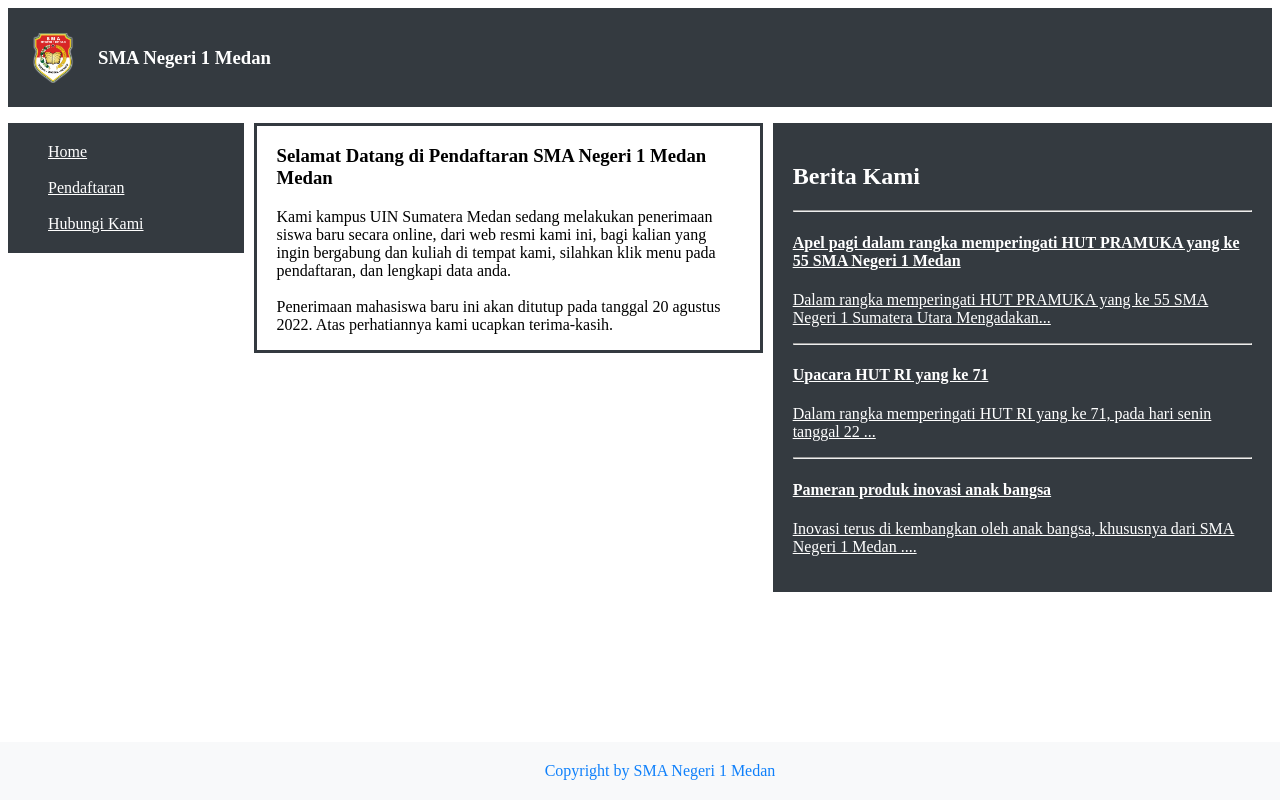
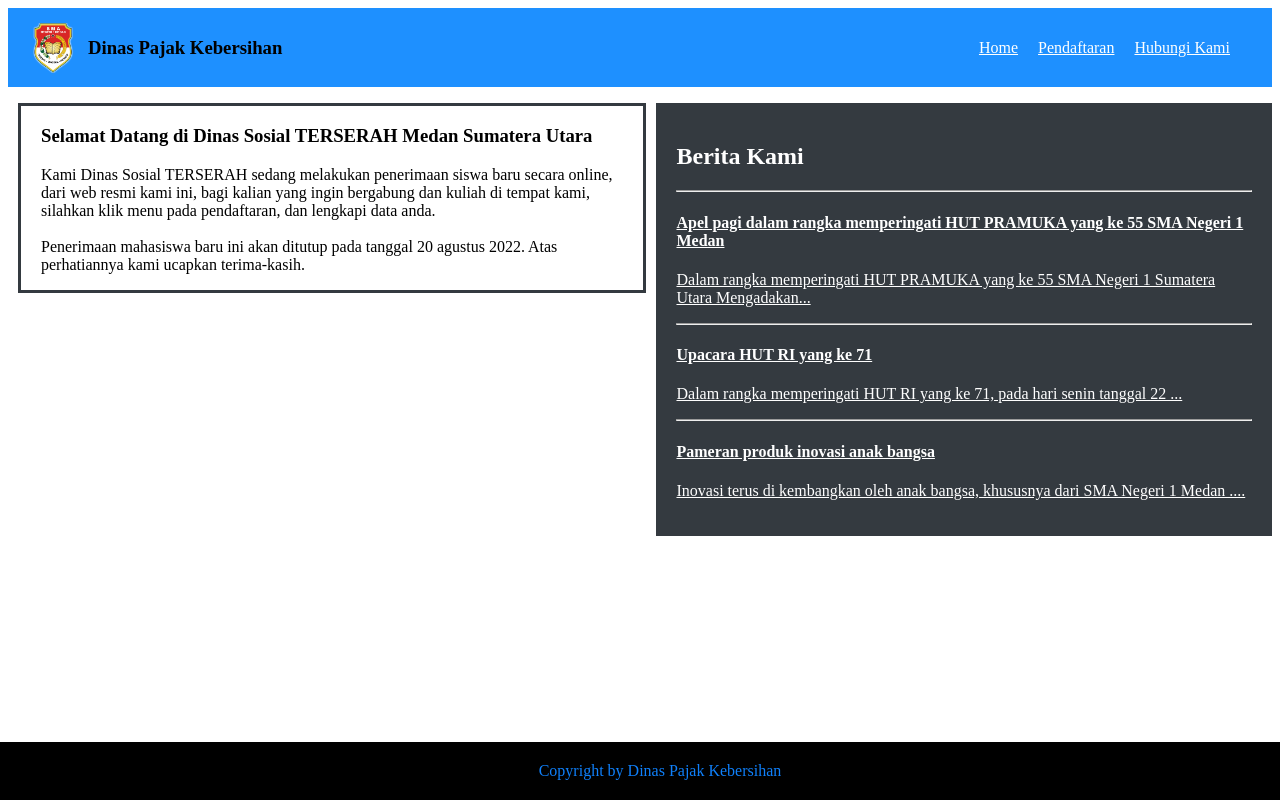
Before and after one commit to ibranurlette/web-responsive-html, a plain HTML site: page index.html in a window 1280 px wide. Drawn offline with Linux system fonts and the light colour scheme.

Commit message:
update header

```diff
--- a/css/style.css
+++ b/css/style.css
@@ -3,11 +3,22 @@
 
 /* untuk header */
 header {
-  background-color: #343A40;
+  background-color: #1E90FF;
   align-items: center;
+}
+
+#header-title {
   display: flex;
   flex-direction: row;
-  width: 100%;
+  align-items: center;
+}
+
+nav {
+  display: flex;
+}
+
+#head-nav {
+  margin-right: 20px;
 }
 
 img {
@@ -17,8 +28,8 @@ img {
 }
 
 #judul-header {
-  color: white;
-  padding: 20px;
+  color: black;
+  padding: 10px;
 }
 
 
@@ -28,10 +39,14 @@ img {
 
 /* Media Query untuk tampilan responsive  */
 /* Untuk Leptop */
-@media only screen and (min-width: 992px) {
+@media only screen and (min-width: 900px) {
+  header {
+    display: flex;
+  }
+
   nav {
-    grid-column: 1;
-    grid-row: 1;
+    position: absolute;
+    right: 50px;
   }
 
   #content-section {
@@ -46,10 +61,15 @@ img {
 }
 
 /* Untuk Tablet */
-@media only screen and (min-width: 768px) and (max-width: 900px) {
+@media only screen and (min-width: 600px) and (max-width: 900px) {
+  header {
+    display: flex;
+  }
+
+
   nav {
-    grid-column: 1;
-    grid-row: 1;
+    position: absolute;
+    right: 50px;
   }
 
   #content-section {
@@ -59,15 +79,23 @@ img {
 
   #article-section {
     grid-column: 1 / span 3;
-    grid-row: 3;
+    grid-row: 2;
   }
 }
 
 /* Untuk Hp */
 @media only screen and (max-width: 600px) {
+
+  #header-title {
+    grid-column: 1 / span 3;
+    grid-row: 1;
+  }
+
   nav {
     grid-column: 1 / span 3;
-    grid-row: 1;
+    grid-row: 2;
+    justify-content: center;
+    padding-bottom: 10px;
   }
 
   #content-section {
@@ -87,18 +115,6 @@ img {
 nav,
 a {
   color: white;
-}
-
-#list-menu {
-  padding-top: 20px;
-  padding-bottom: 20px;
-  background-color: #343A40;
-  padding-right: 100px;
-
-}
-
-ul {
-  list-style-type: none;
 }
 
 /* untuk content */
@@ -128,7 +144,7 @@ ul {
 
 /* Untuk Footer */
 footer {
-  background-color: #F8F9FA;
+  background-color: black;
   color: #0F80FB;
   padding: 20px;
   /* footer flex */
--- a/index.html
+++ b/index.html
@@ -7,34 +7,45 @@
   <meta name="author" content="Suendri">
   <meta name="description" content="Latihan 3 pada Pertemuan 3 HTML">
   <meta name="keywords" content="latihan, html, html5">
-  <title>SMA Negeri 1 Medan</title>
+  <title>Dinas Pajak Kebersihan</title>
   <link rel="stylesheet" href="css/style.css">
 </head>
 
 <body>
 
+
   <header>
-    <img src="images/logo-sekolah.png" alt="" />
-    <h3 id="judul-header">
-      SMA Negeri 1 Medan
-    </h3>
+
+    <section id="header-title">
+      <img src="images/logo-dinsos.png" alt="" />
+      <h3 id="judul-header">
+        Dinas Pajak Kebersihan
+      </h3>
+    </section>
+
+    <nav>
+      <div id="head-nav">
+        <a href="">Home</a><br />
+      </div>
+      <div id="head-nav">
+        <a href href="">Pendaftaran</a><br />
+      </div>
+      <div>
+        <a href="">Hubungi Kami</a>
+      </div>
+    </nav>
+
+
   </header>
 
   <section class="grid-container">
     <!-- <section id="grid-container2"> -->
-    <nav>
-      <ul id="list-menu">
-        <li><a href="">Home</a></li><br />
-        <li><a href="">Pendaftaran</a></li><br />
-        <li><a href="">Hubungi Kami</a></li>
-      </ul>
-    </nav>
 
     <section id="content-section">
       <section id="content-section2">
-        <h3>Selamat Datang di Pendaftaran SMA Negeri 1 Medan
-          Medan</h3>
-        <p>Kami kampus UIN Sumatera Medan sedang melakukan penerimaan siswa baru
+        <h3>Selamat Datang di Dinas Sosial TERSERAH
+          Medan Sumatera Utara</h3>
+        <p>Kami Dinas Sosial TERSERAH sedang melakukan penerimaan siswa baru
           secara online, dari web resmi kami ini, bagi kalian yang ingin bergabung
           dan kuliah di tempat kami, silahkan klik menu pada pendaftaran, dan
           lengkapi data anda.<br /><br /> Penerimaan mahasiswa baru ini akan ditutup pada tanggal 20 agustus 2022.
@@ -75,7 +86,7 @@
 
 
   <footer>
-    Copyright by SMA Negeri 1 Medan
+    Copyright by Dinas Pajak Kebersihan
   </footer>
 </body>
 
```
Also changed, not shown: images/logo-dinsos.png (renamed from images/logo-sekolah.png).
